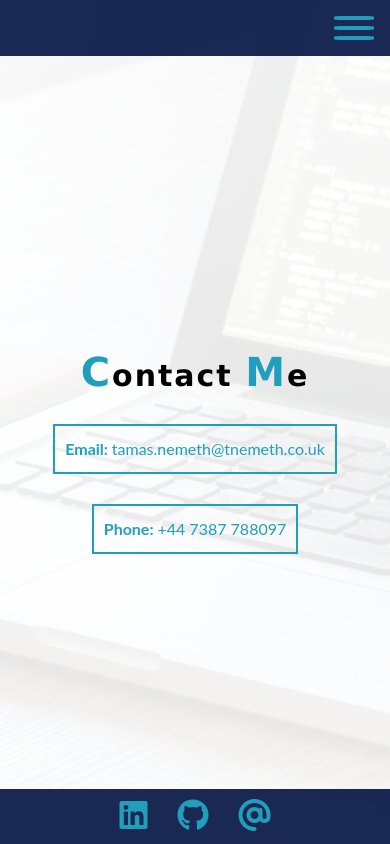
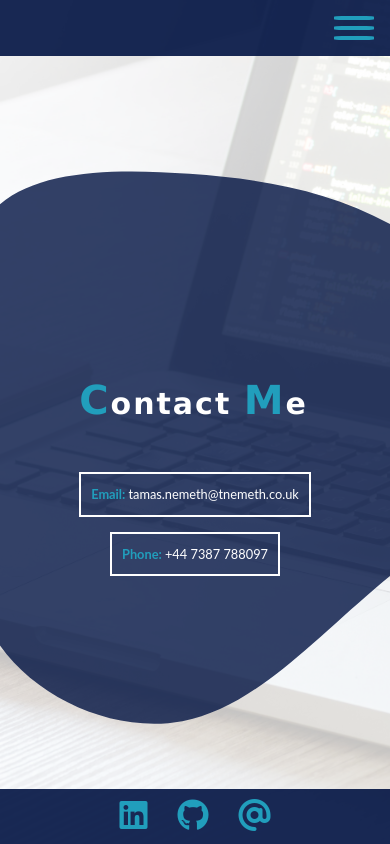
Before and after one commit to nemetht91/Portfolio, a Flask app: page /contact in a window 390 px wide. Run offline with Flask 3, Linux system fonts and the light colour scheme.

Commit message:
styling update

```diff
--- a/static/css/style.css
+++ b/static/css/style.css
@@ -150,7 +150,7 @@
     justify-content: center;
     align-items: center;
     text-align: center;
-    background-color:  rgba(255, 255, 255, 0.9);
+    background-color:  rgba(255, 255, 255, 0.75);
 
 }
 
@@ -334,7 +334,7 @@
     gap: 50px;
     color: #fff;
     min-height: 100vh;
-    background-color:  rgba(255, 255, 255, 0.9);
+    background-color:  rgba(255, 255, 255, 0.75);
 
 }
 
@@ -348,7 +348,7 @@
 .projects .portfolio .project{
     width: 400px;
     padding: 15px;
-    background-color: rgba(0, 18, 66, 0.6);
+    background-color: rgba(0, 18, 66, 0.8);
     border-radius: 10px;
 }
 
@@ -477,15 +477,14 @@
 
 /* Contact */
 .contact .container{
-    padding: 0px 150px;
     display: flex;
     flex-direction: column;
     align-items: center;
     justify-content: center;
-    gap: 50px;
     color: #fff;
-    min-height: 100vh;
-    background-color:  rgba(255, 255, 255, 0.9);
+    height: 100vh;
+    background-color:  rgba(255, 255, 255, 0.75);
+    overflow: hidden;
 
 }
 
@@ -496,11 +495,19 @@
     justify-content: center;
     gap: 30px;
     transition-duration: 0.8s;
+    margin-top: 40px;
+}
+
+.contact h1{
+    margin-top: 50px;
+
+    color: white;
 }
 
 .contact a{
     font-size: 1.5rem;
-    border: var(--primary-color) solid 2px;
+    border: white solid 2px;
+    color: white;
     padding: 10px;
     display: block;
 }
@@ -510,6 +517,14 @@
     font-weight: bold;
 }
 
+.contact .blob {
+    z-index: 1;
+    fill: var(--secondary-color);
+    opacity: 80%;
+    width: 60vmax;
+    animation: move 10s ease-in-out infinite;
+    transform-origin: 50% 50%;
+  }
 
 
 
@@ -561,6 +576,10 @@
 
         width: 100vmax;
 
+      }
+
+      .contact .blob{
+        width: 80vmax;
       }
 
 }
@@ -718,7 +737,7 @@
 
 
     h1{
-        font-size: 40px;
+        font-size: 45px;
     }
 
     .project h1{
@@ -738,8 +757,8 @@
         text-align: center;
     }
 
-    .contact .container{
-        gap: 20px;
+    .contact .info{
+        gap: 15px;
     }
 
     .contact h1{
@@ -748,10 +767,15 @@
 
 
 
+
     .contact a{
-        font-size: 1rem;
+        font-size: 0.8rem;
         width: max-content;
     }
+
+    .contact .blob{
+        width: 100vmax;
+      }
 
 
     .showcase h2{
--- a/templates/contact.html
+++ b/templates/contact.html
@@ -2,11 +2,21 @@
 
      <section class="contact">
         <div class="container">
-            <h1><span class="initials">C</span>ontact <span class="initials">M</span>e</h1>
-            <div class="info">
-                <a href="mailto: tamas.nemeth@tnemeth.co.uk"><span>Email: </span>tamas.nemeth@tnemeth.co.uk</a>
-                <a href="tel: +44 7387788097"><span>Phone: </span>+44 7387 788097</a>
+            <div class="outer">
+                <div class="title">
+                    <h1><span class="initials">C</span>ontact <span class="initials">M</span>e</h1>
+                    <div class="info">
+                        <a href="mailto: tamas.nemeth@tnemeth.co.uk"><span>Email: </span>tamas.nemeth@tnemeth.co.uk</a>
+                        <a href="tel: +44 7387788097"><span>Phone: </span>+44 7387 788097</a>
+                    </div>
+                </div>
+                <div class="blob">
+                    <svg viewBox="0 0 200 200" xmlns="http://www.w3.org/2000/svg">
+                        <path fill="#001242" d="M50.2,-43.9C66.5,-34,82,-17,80.1,-1.9C78.2,13.2,58.9,26.4,42.6,40.2C26.4,54.1,13.2,68.6,-3,71.6C-19.2,74.6,-38.3,66.1,-47.2,52.2C-56.1,38.3,-54.7,19.2,-54.9,-0.2C-55.2,-19.6,-56.9,-39.1,-48,-49.1C-39.1,-59.1,-19.6,-59.4,-1.3,-58.1C17,-56.8,34,-53.9,50.2,-43.9Z" transform="translate(100 100)" />
+                      </svg>
+                </div>
             </div>
+
 
         </div>
 
```
